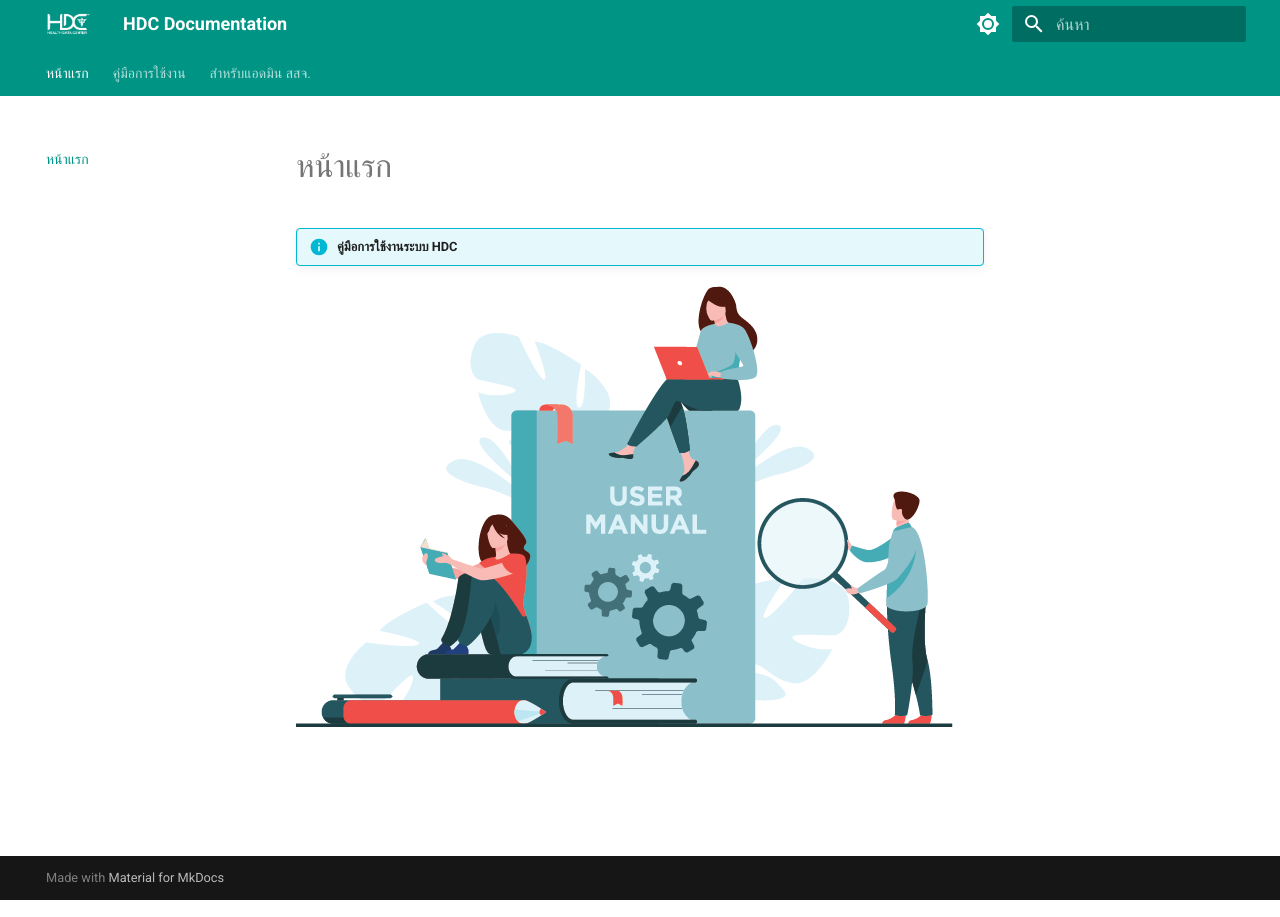
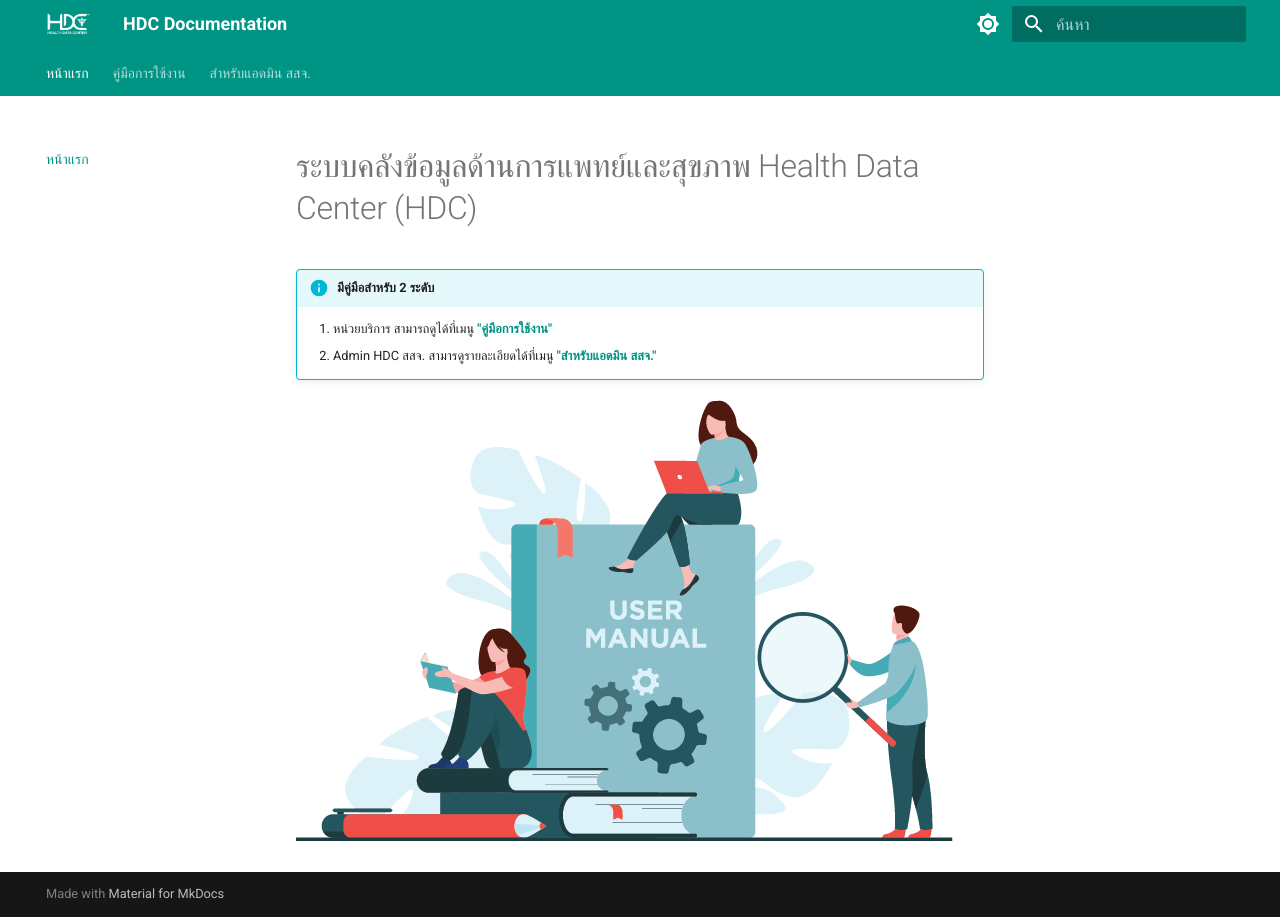
Before and after one commit to dmdmoph/hdc-docs, an MkDocs documentation site: the page built from docs/index.md, in a window 1280 px wide. Built offline with MkDocs 1.6.1 and Material for MkDocs 9.7.7, drawn with Linux system fonts in a browser that asks for light colours.

Commit message:
edit: index page

```diff
--- a/docs/index.md
+++ b/docs/index.md
@@ -1,4 +1,8 @@
-!!! info "คู่มือการใช้งานระบบ HDC"
+# ระบบคลังข้อมูลด้านการแพทย์และสุขภาพ Health Data Center (HDC)
+
+!!! info "มีคู่มือสำหรับ 2 ระดับ"
+    1. หน่วยบริการ สามารถดูได้ที่เมนู [**"คู่มือการใช้งาน"**](/hdc-docs/manual/user/)
+    2. Admin HDC สสจ. สามารดูรายละเอียดได้ที่เมนู [**"สำหรับแอดมิน สสจ."**](/hdc-docs/admin/admin-heidi/)
 
 
 
```
